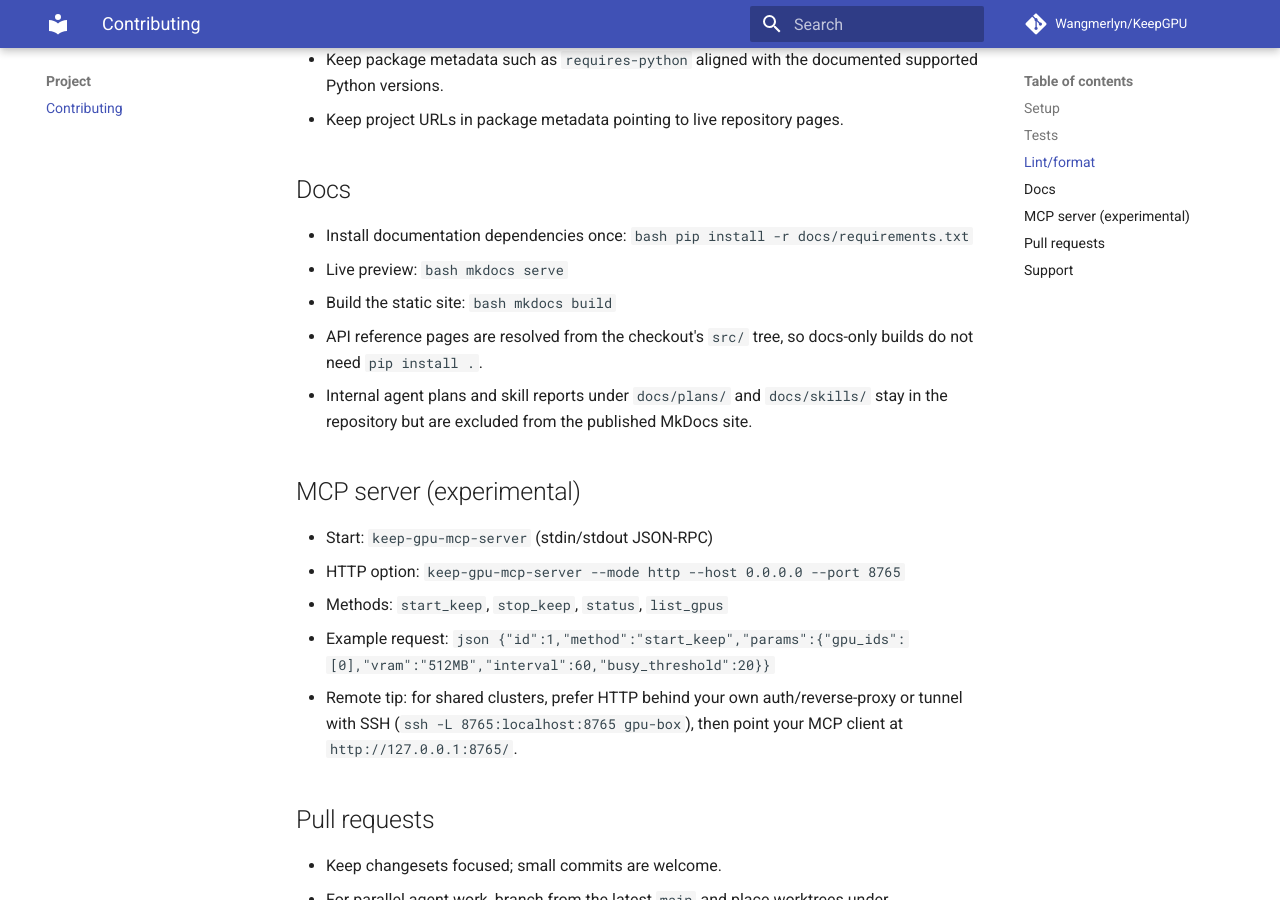
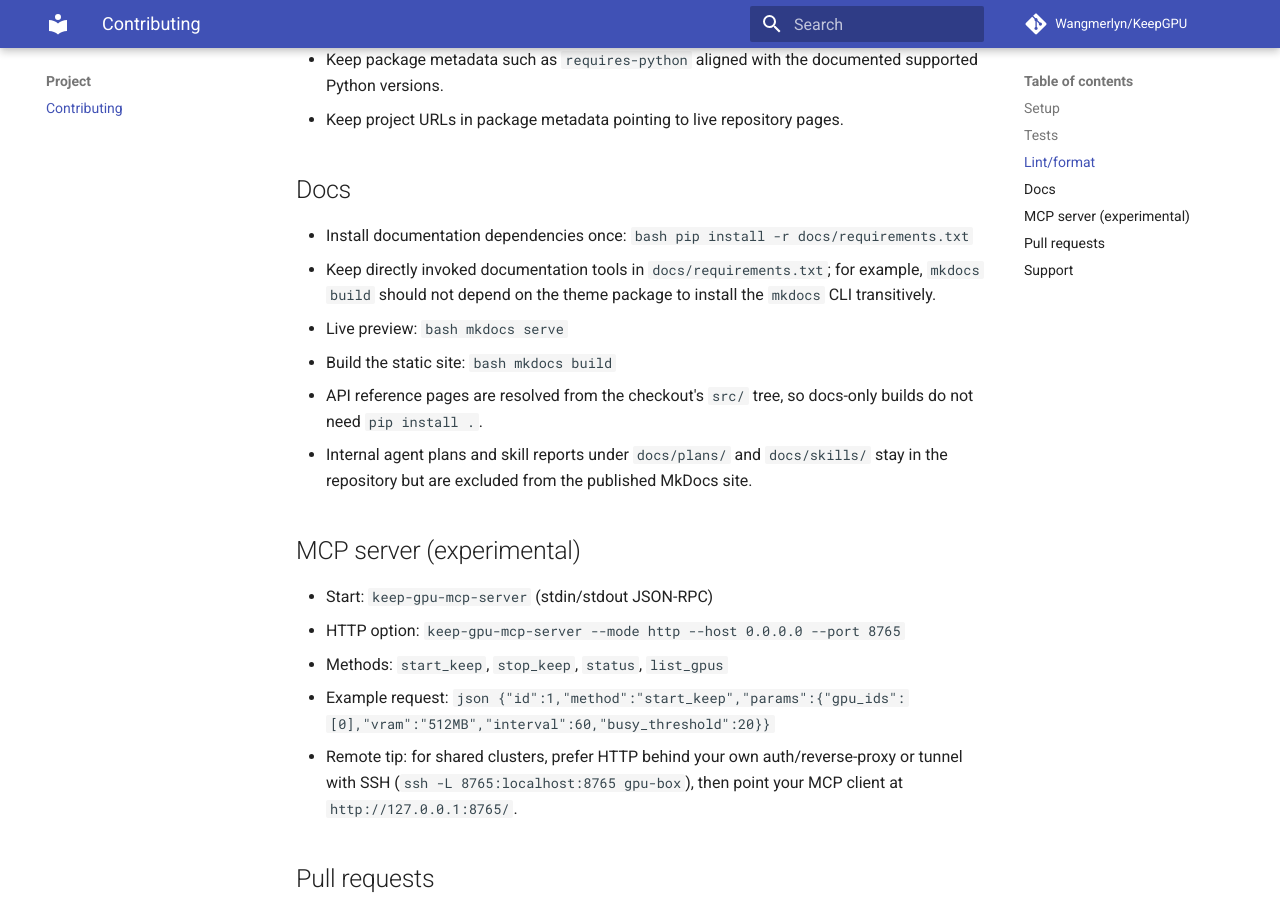
Before and after one commit to Wangmerlyn/KeepGPU, an MkDocs documentation site: the page built from docs/contributing.md, in a window 1280 px wide and 900 px high, scrolled down 1613 px. Built offline with MkDocs 1.6.1 and Material for MkDocs 9.7.7, drawn with Linux system fonts in a browser that asks for light colours; comment, search, counter and statistics services are not loaded.

Commit message:
docs(deps): declare mkdocs directly
Declare mkdocs in docs requirements, add a guard for direct docs CLI dependencies, and document the rule.

````diff
--- a/docs/contributing.md
+++ b/docs/contributing.md
@@ -81,6 +81,9 @@
   ```bash
   pip install -r docs/requirements.txt
   ```
+- Keep directly invoked documentation tools in `docs/requirements.txt`; for
+  example, `mkdocs build` should not depend on the theme package to install the
+  `mkdocs` CLI transitively.
 - Live preview:
   ```bash
   mkdocs serve
--- a/docs/requirements.txt
+++ b/docs/requirements.txt
@@ -1,2 +1,3 @@
+mkdocs
 mkdocs-material
 mkdocstrings[python]
````
Also changed, not shown: AGENTS.md (+3 -0 lines), docs/plans/docs-explicit-mkdocs.md (added, +26 -0 lines), 1 other file.
